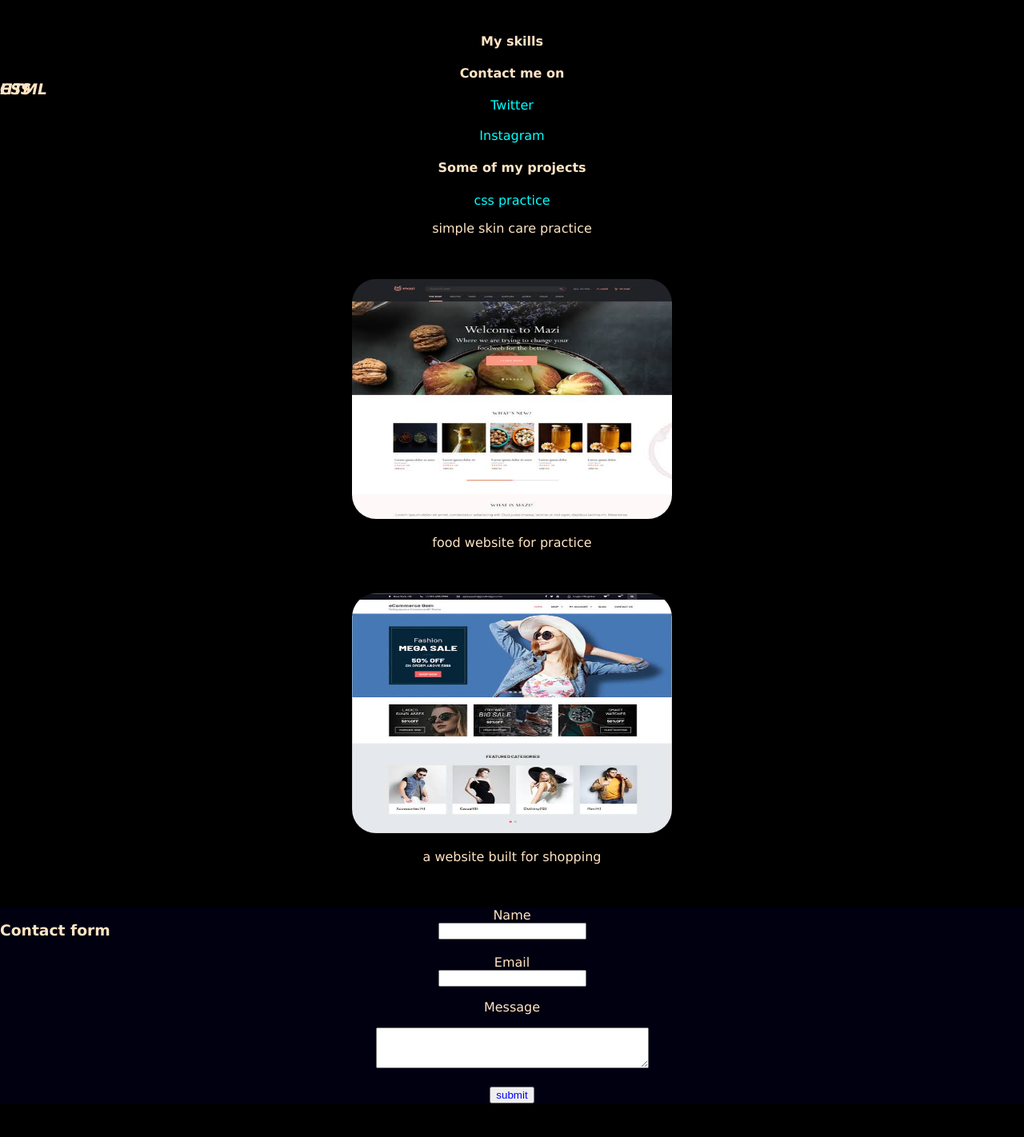
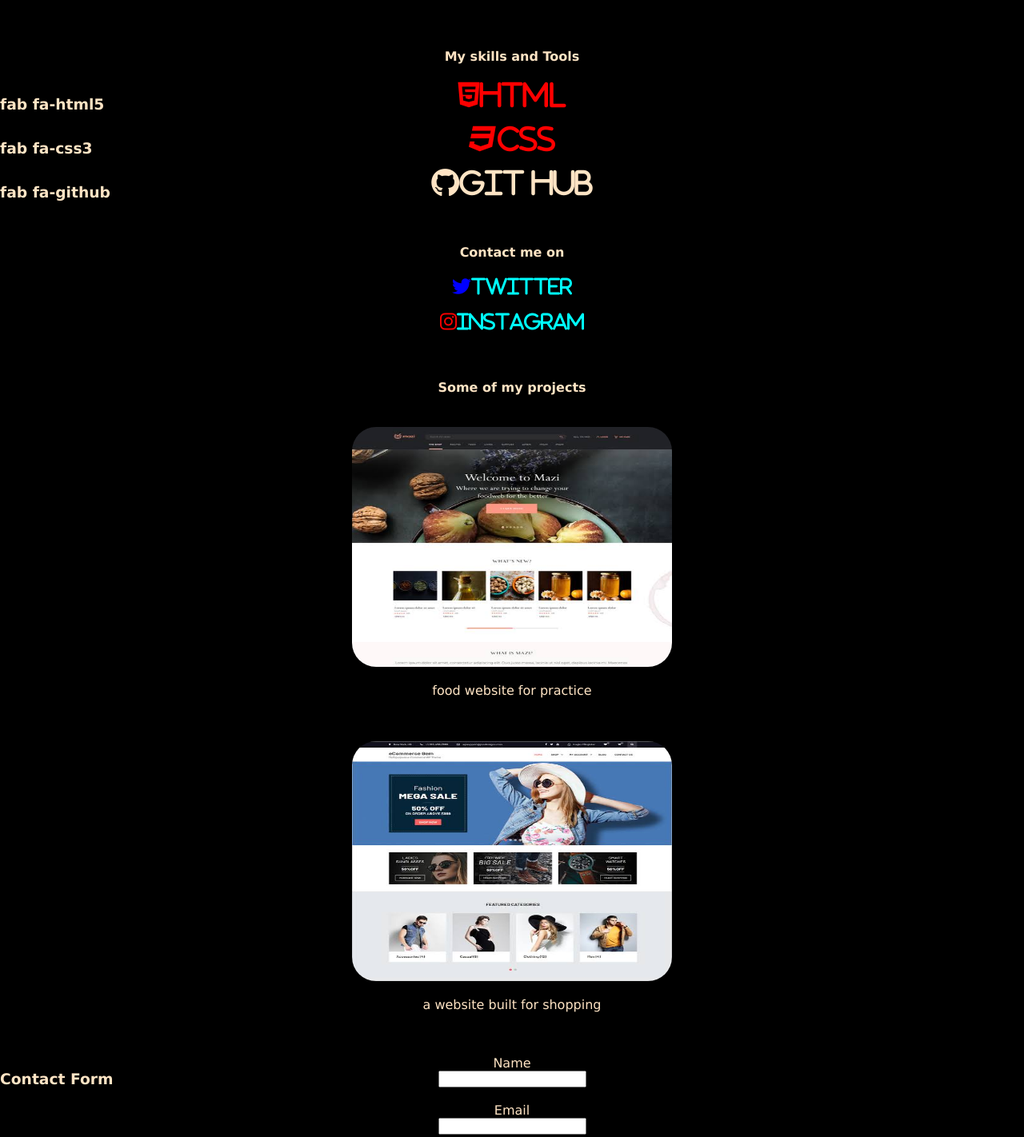
Before and after one commit to Tojola/nunsa-web-development, a plain HTML site: page index.html in a window 1280 px wide. Shown: the part 668-2090 px from the top of the page at 80% size. Before the commit the page ends 2048 px from the top, so only its background shows below. Drawn offline with Linux system fonts and the light colour scheme.

Commit message:
first commit

```diff
--- a/index.html
+++ b/index.html
@@ -3,6 +3,7 @@
 <head>
     <title>Tojola portfolio</title>
     <link rel="stylesheet"type="text/css"href="syntax.css">
+    <meta name='viewport'content='width=device-width,inital-scale=1'>
     <script src="https://kit.fontawesome.com/337273005a.js" crossorigin="anonymous"></script>
 <body>
     <div id="header"></div>
@@ -21,28 +22,37 @@
     <img src="tblessingo.jpeg">
     </div>
     <br>
+    <br>
     <div class="skills">
-<h4 id="skills">My skills</h4>
-    <h3>HTML</h3>
-    <h3>CSS</h3>
+<h4 id="skills">My skills and Tools</h4>
+    <h3>fab fa-html5</h3>
+    <i class='fab fa-html5'style='font-size:36px;color:red'>HTML</i>
+    <br>
+    <br>
+    <h3> fab fa-css3</h3>
+    <i class='fab fa-css3'style='font-size:36px;color:red'>CSS</i>
+    <br>
+    <br>
+    <h3>fab fa-github</h3>
+    <i class='fab fa-github'style='font-size:36px;'>Git hub</i>
     </div>
+    <br>
+    <br>
     <div class="contact">
         <h4 id="contact">Contact me on</h4>
-    <a href="https://twitter.com/BlessingTojola?t=i4D-L6JSNW6Hz2ur10bklg&s=09">Twitter</a>
+    <i class='fab fa-twitter'style='font-size:24px;color:blue'><a href="https://twitter.com/BlessingTojola?t=i4D-L6JSNW6Hz2ur10bklg&s=09">Twitter</a></i>
    <br>
    <br>
-    <a href="https://www.instagram.com/invites/contact/?i=1nlvexaluoty5&utm_content=52zoe20">Instagram</a>
-    </div>
+    <a href="https://www.instagram.com/invites/contact/?i=1nlvexaluoty5&utm_content=52zoe20"></a>
+    <i class='fab fa-instagram'style='font-size:24px;color:red'><a href="https://www.instagram.com/invites/contact/?i=1nlvexaluoty5&utm_content=52zoe20">Instagram</a></i>
+</div>
+<br>
+<br>
     <div class="project">
         <h4 id="project">Some of my projects</h4>
-        <div id="skin-project">
-        <a href="https://tojola.github.io/nunsa-web-development/">css practice</a>
-        <p> simple skin care practice</p>
-        </div>
-        <br>
         <br>
         <div class="food">
-        <img src="food website.jpeg" height="300" width="400">
+        <img src="foodwebsite.jpeg" height="300" width="400">
         <p> food website for practice</p>
         </div>
         <br>
@@ -54,7 +64,7 @@
         <br>
         <br>
         <div id="contact-form">
-            <h3>Contact form</h3>
+        <h3>Contact Form</h3>
             <form action=""method="">
                 <label for="Name">Name</label>
                 <br>
--- a/syntax.css
+++ b/syntax.css
@@ -39,10 +39,6 @@ border-radius: 50px;
 .skills{
     text-align: center;
 }
-.skills h3{
-    text-align: center;
-    font-style: oblique;
-}
 .contact{
     text-align: center;
 }
@@ -61,12 +57,10 @@ border-radius: 50px;
 .shopping img{
     border-radius: 30px;
 }
-#contact-form{
-    background-color: rgba(0, 0, 255, 0.068);
+#contact-form input{
+    color: blue;
 }
 #contact-form h3{
     text-align: center;
+    color: bisque;
 }
-#contact-form input{
-    color: blue;
-}
```
